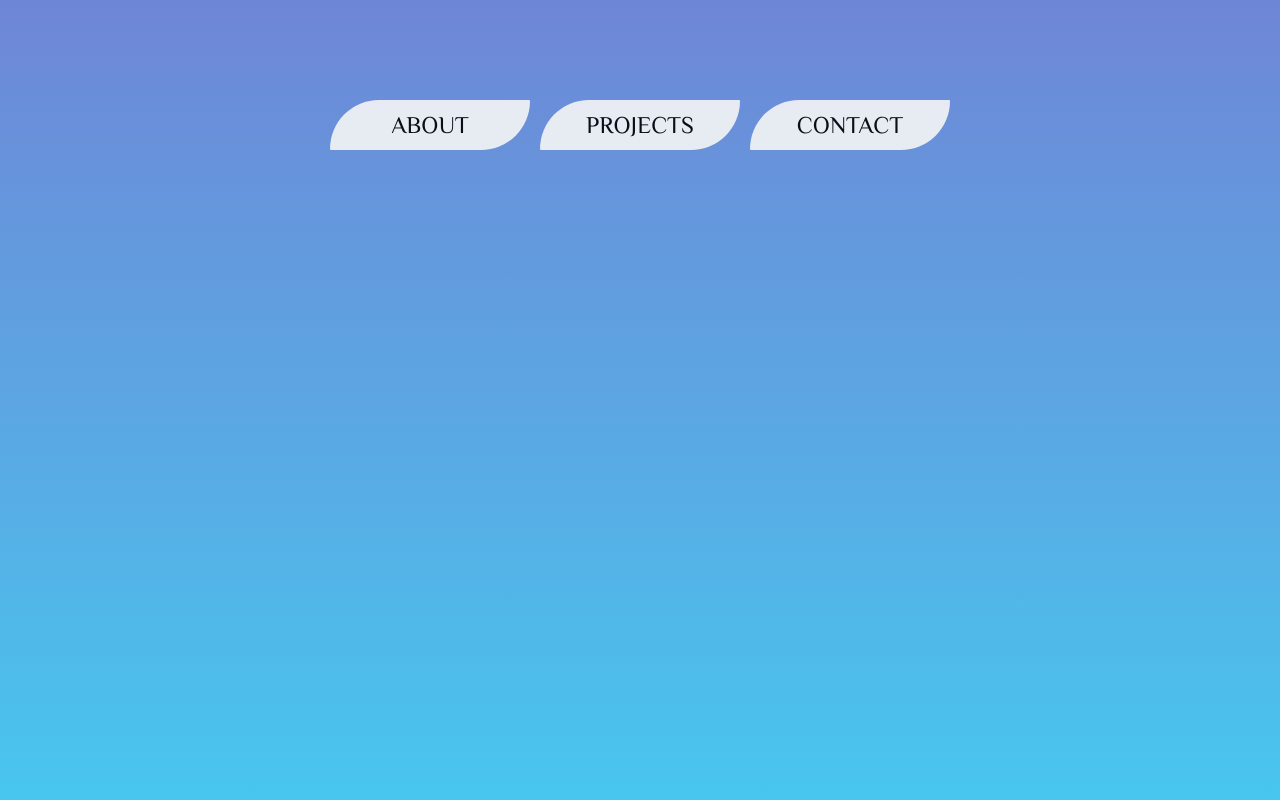
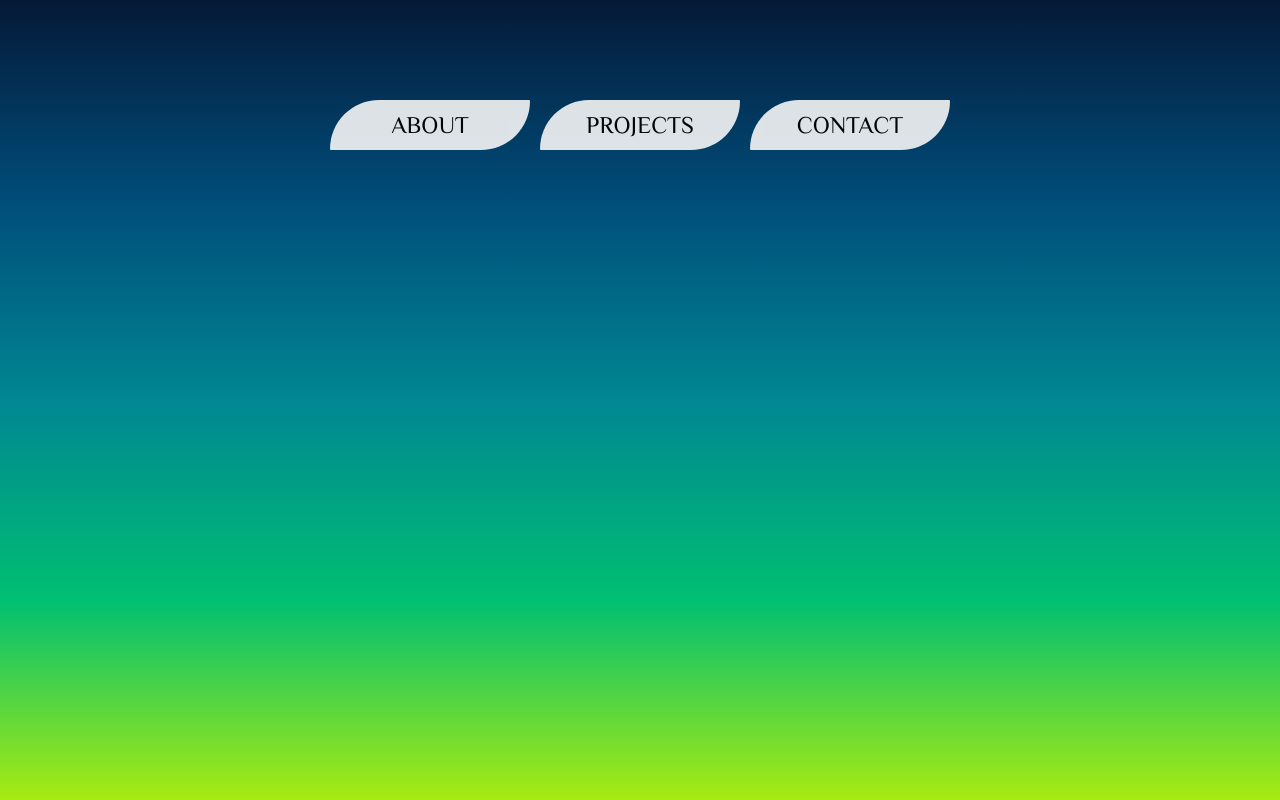
Before and after one commit to asadansari/asadansari.github.io, a plain HTML site: page index.html in a window 1280 px wide. Drawn offline with Linux system fonts and the light colour scheme.

Commit message:
Update stylesheet.css

```diff
--- a/stylesheet.css
+++ b/stylesheet.css
@@ -4,7 +4,8 @@ html {
   margin: 0px;
   height: 100%;
   background-repeat: no-repeat;
-  background-image: linear-gradient(to top, #48c6ef 0%, #6f86d6 100%);
+/*   background-image: linear-gradient(to top, #48c6ef 0%, #6f86d6 100%); */
+  background-image: linear-gradient(to bottom, #051937, #004d7a, #008793, #00bf72, #a8eb12);
 }
 
 body {
```
